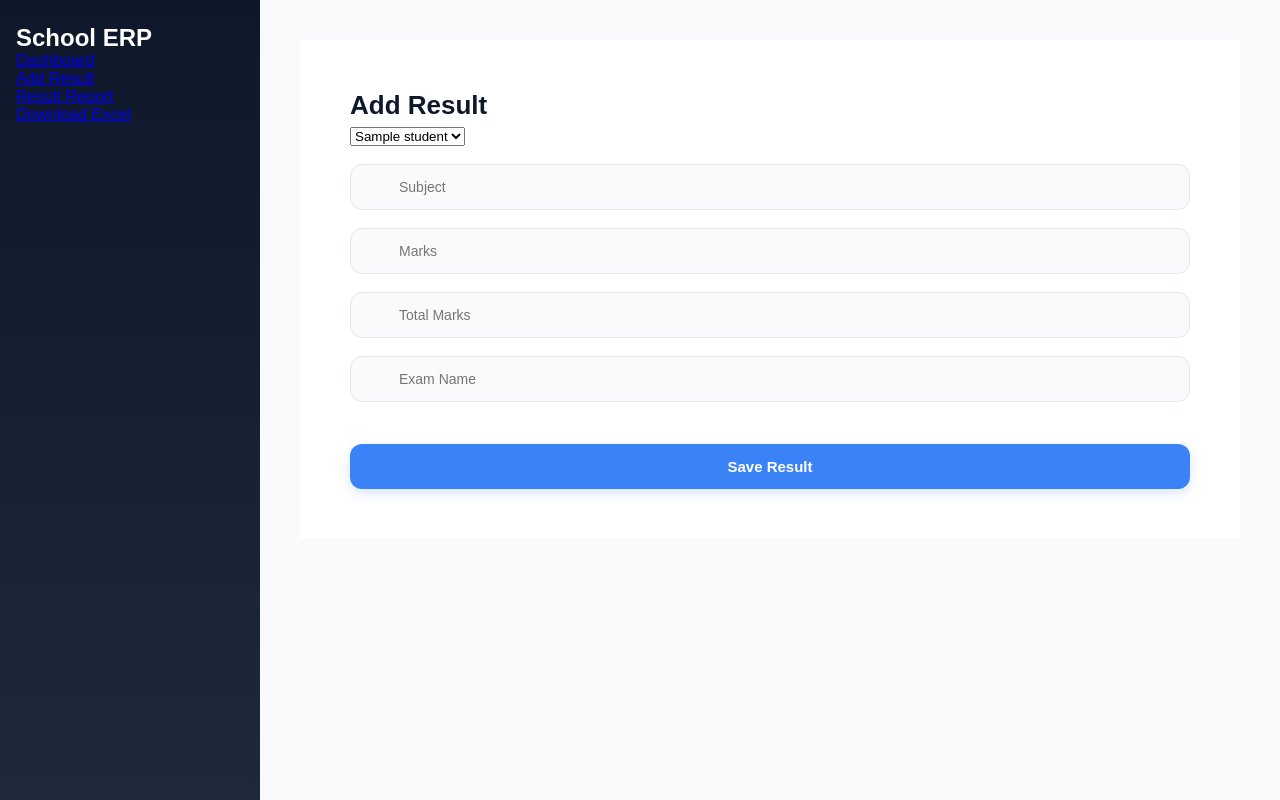
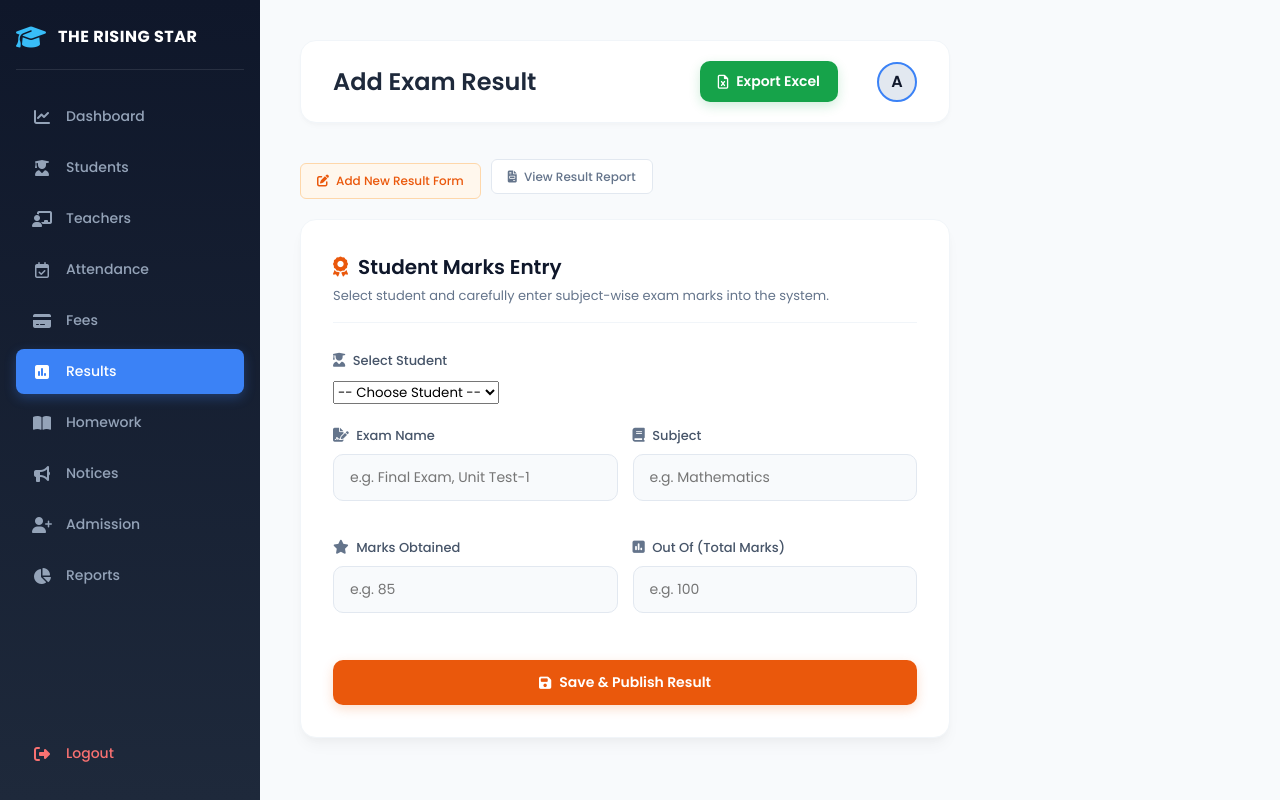
Before and after one commit to ISHWARDHERE/school-erp-new, a FastAPI app: template templates/result.html in a window 1280 px wide. Run offline with FastAPI, Linux system fonts and the light colour scheme; the template is opened without the code that fills it: most values are stand-ins (such as "Sample title", 1, 10 or a date in 2020).

Commit message:
updated result UI

```diff
--- a/templates/result.html
+++ b/templates/result.html
@@ -2,7 +2,10 @@
 <html>
 <head>
     <title>Add Result</title>
-    <link rel="stylesheet" href="/static/style.css">
+    <!-- Google Fonts & FontAwesome for Premium Design -->
+    <link href="https://fonts.googleapis.com/css2?family=Poppins:wght@300;400;500;600;700&display=swap" rel="stylesheet">
+    <link rel="stylesheet" href="https://cdnjs.cloudflare.com/ajax/libs/font-awesome/6.4.0/css/all.min.css">
+    <link rel="stylesheet" href="/static/style.css?v=3.1"> <!-- Cache Busting -->
 </head>
 <body>
 
@@ -12,60 +15,126 @@
 </script>
 {% endif %}
 
+<div class="dashboard-container">
+    <!-- SIDEBAR (ALL MODULES INTEGRATED & MATCHING WITH DASHBOARD) -->
     <div class="sidebar">
-    <h2>School ERP</h2>
+        <div class="logo-area">
+            <i class="fa-solid fa-graduation-cap"></i>
+            <h2>THE RISING STAR</h2>
+        </div>
 
+        <div class="nav-links">
+            <!-- रोलनुसार योग्य डॅशबोर्ड लिंक (पायथन कंडिशन सुरक्षित) -->
             {% if request.session.role == "admin" %}
-        <a href="/admin_dashboard">Dashboard</a>
+                <a href="/admin_dashboard"><i class="fa-solid fa-chart-line"></i> Dashboard</a>
             {% else %}
-        <a href="/teacher_dashboard">Dashboard</a>
+                <a href="/teacher_dashboard"><i class="fa-solid fa-chart-line"></i> Dashboard</a>
             {% endif %}
 
-    <a href="/web_result">Add Result</a>
-    <a href="/web_result_list">Result Report</a>
+            <a href="/web_students"><i class="fa-solid fa-user-graduate"></i> Students</a>
+            <a href="/web_teachers"><i class="fa-solid fa-chalkboard-user"></i> Teachers</a>
+            <a href="/web_attendance"><i class="fa-regular fa-calendar-check"></i> Attendance</a>
+            <a href="/web_fees"><i class="fa-solid fa-credit-card"></i> Fees</a>
 
-    <a href="/export_results_excel">
-        Download Excel
+            <!-- Results Active ठेवले आहे -->
+            <a href="/web_result_list" class="active"><i class="fa-solid fa-square-poll-vertical"></i> Results</a>
+
+            <a href="/web_homework"><i class="fa-solid fa-book-open"></i> Homework</a>
+            <a href="/view_notices"><i class="fa-solid fa-bullhorn"></i> Notices</a>
+            <a href="/admission_requests"><i class="fa-solid fa-user-plus"></i> Admission</a>
+            <a href="/web_reports"><i class="fa-solid fa-chart-pie"></i> Reports</a>
+
+            <a href="/logout" class="logout-link" style="margin-top: auto;"><i class="fa-solid fa-right-from-bracket"></i> Logout</a>
+        </div>
+    </div>
+
+    <!-- MAIN CONTENT AREA -->
+    <div class="main">
+        <div class="topbar">
+            <h1>Add Exam Result</h1>
+            <div class="user-profile">
+                <!-- एक्सेल डाउनलोड शॉर्टकट बटण वर उजवीकडे -->
+                <a href="/export_results_excel" style="text-decoration: none; margin-right: 15px;">
+                    <button class="btn-submit" style="margin-top: 0; padding: 10px 18px; background: #16a34a; box-shadow: 0 4px 12px rgba(22, 163, 74, 0.2);">
+                        <i class="fa-regular fa-file-excel"></i> Export Excel
+                    </button>
+                </a>
+                <div class="avatar">A</div>
+            </div>
+        </div>
+
+        <!-- QUICK SUB-NAVIGATION TABS -->
+        <div style="display: flex; gap: 10px; margin-bottom: 20px; margin-top: 10px;">
+            <span class="badge-class" style="background: #fff7ed; color: #ea580c; border: 1px solid #fed7aa; padding: 8px 16px;">
+                <i class="fa-solid fa-pen-to-square" style="margin-right: 4px;"></i> Add New Result Form
+            </span>
+            <a href="/web_result_list" style="text-decoration: none;">
+                <span class="badge-class" style="background: #ffffff; color: #64748b; border: 1px solid #e2e8f0; padding: 8px 16px; cursor: pointer;">
+                    <i class="fa-solid fa-file-invoice" style="margin-right: 4px;"></i> View Result Report
+                </span>
             </a>
         </div>
 
-<div class="main">
-    <div class="login-box">
-        <h2>Add Result</h2>
+        <!-- PREMIUM FORM CARD LAYOUT -->
+        <div class="form-container" style="max-width: 650px; margin-top: 10px;">
+            <div class="form-header">
+                <h2><i class="fa-solid fa-award" style="color: #ea580c;"></i> Student Marks Entry</h2>
+                <p>Select student and carefully enter subject-wise exam marks into the system.</p>
+            </div>
 
+            <!-- मूळ फॉर्म ॲक्शन आणि मेथड्स सुरक्षित ठेवल्या आहेत -->
             <form action="/save_result_web" method="post">
 
-            <select name="student_id">
+                <!-- 1. Student Selection Dropdown -->
+                <div class="form-group">
+                    <label><i class="fa-solid fa-user-graduate"></i> Select Student</label>
+                    <select name="student_id" required>
+                        <option value="" disabled selected>-- Choose Student --</option>
                         {% for student in students %}
                         <option value="{{ student.id }}">
                             {{ student.student_name }}
                         </option>
                         {% endfor %}
-            </select><br><br>
+                    </select>
+                </div>
 
-            <input type="text"
-                   name="subject"
-                   placeholder="Subject"
-                   required><br><br>
+                <div style="display: grid; grid-template-columns: 1fr 1fr; gap: 15px; margin-top: 15px;">
+                    <!-- 2. Exam Name -->
+                    <div class="form-group">
+                        <label><i class="fa-solid fa-file-signature"></i> Exam Name</label>
+                        <input type="text" name="exam_name" placeholder="e.g. Final Exam, Unit Test-1" required>
+                    </div>
 
-            <input type="text"
-                   name="marks"
-                   placeholder="Marks"
-                   required><br><br>
+                    <!-- 3. Subject -->
+                    <div class="form-group">
+                        <label><i class="fa-solid fa-book"></i> Subject</label>
+                        <input type="text" name="subject" placeholder="e.g. Mathematics" required>
+                    </div>
+                </div>
 
-            <input type="text"
-                   name="total_marks"
-                   placeholder="Total Marks"
-                   required><br><br>
+                <div style="display: grid; grid-template-columns: 1fr 1fr; gap: 15px; margin-top: 15px;">
+                    <!-- 4. Obtained Marks -->
+                    <div class="form-group">
+                        <label><i class="fa-solid fa-star"></i> Marks Obtained</label>
+                        <input type="text" name="marks" placeholder="e.g. 85" required>
+                    </div>
 
-            <input type="text"
-                   name="exam_name"
-                   placeholder="Exam Name"
-                   required><br><br>
+                    <!-- 5. Total Marks -->
+                    <div class="form-group">
+                        <label><i class="fa-solid fa-square-poll-vertical"></i> Out Of (Total Marks)</label>
+                        <input type="text" name="total_marks" placeholder="e.g. 100" required>
+                    </div>
+                </div>
 
-            <button type="submit">Save Result</button>
+                <!-- Submit Button Area -->
+                <div class="form-actions" style="margin-top: 25px;">
+                    <button type="submit" class="btn-submit" style="width: 100%; justify-content: center; padding: 12px; background: #ea580c; box-shadow: 0 4px 12px rgba(234, 88, 12, 0.2);">
+                        <i class="fa-solid fa-floppy-disk"></i> Save & Publish Result
+                    </button>
+                </div>
 
             </form>
+        </div>
     </div>
 </div>
 
```
Lines whose indentation alone changed are shown as unchanged.
